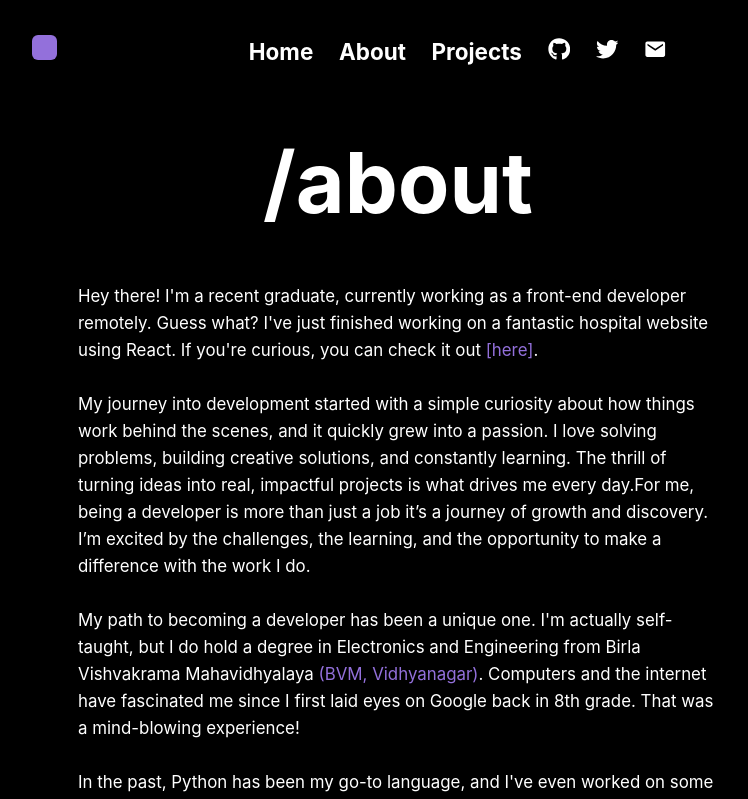
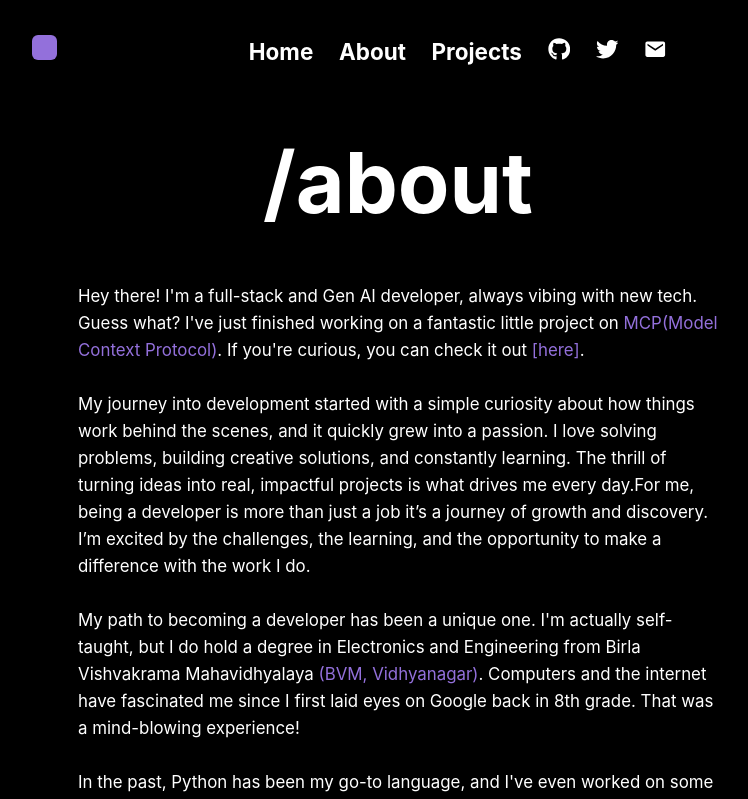
Before and after one commit to jainilshah007/Jainil-Portfolio, a React (Vite) app: page /about in a window 1280 px wide. Shown: the top 799 px of the page, without its empty margins (242-990 px from the left). Built offline with nearby package versions, Linux system fonts and the light colour scheme.

Commit message:
about updated

```diff
--- a/src/About.jsx
+++ b/src/About.jsx
@@ -15,7 +15,7 @@ const About = () => {
       </div>
       <div className="Main_content">
         <p>
-          Hey there! I'm a recent graduate, currently working as a front-end developer remotely. Guess what? I've just finished working on a fantastic hospital website using React. If you're curious, you can check it out <Link href="https://sudeepent.netlify.app/" target="_blank" rel="noopener noreferrer">[here]</Link>.<br/><br/>
+         Hey there! I'm a full-stack and Gen AI developer, always vibing with new tech. Guess what? I've just finished working on a fantastic little project on <Link>MCP(Model Context Protocol)</Link>. If you're curious, you can check it out <Link href="https://github.com/jainilshah007/mcp_memory_context/" target="_blank" rel="noopener noreferrer">[here]</Link>.<br/><br/>
           My journey into development started with a simple curiosity about how things work behind the scenes, and it quickly grew into a passion. I love solving problems, building creative solutions, and constantly learning. The thrill of turning ideas into real, impactful projects is what drives me every day.For me, being a developer is more than just a job it’s a journey of growth and discovery. I’m excited by the challenges, the learning, and the opportunity to make a difference with the work I do.<br/><br/>
           My path to becoming a developer has been a unique one. I'm actually self-taught, but I do hold a degree in Electronics and Engineering from Birla Vishvakrama Mahavidhyalaya <Link href="https://www.bvmengineering.ac.in/" target="_blank" rel="noopener noreferrer">(BVM, Vidhyanagar)</Link>. Computers and the internet have fascinated me since I first laid eyes on Google back in 8th grade. That was a mind-blowing experience!<br/><br/>
           In the past, Python has been my go-to language, and I've even worked on some exciting projects in the realm of <Link href="https://github.com/jainilshah007" target="_blank" rel="noopener noreferrer">Data science</Link>. By the way, I also had the honor of being a Lead in my college's <Link href="https://example.com" target="_blank" rel="noopener noreferrer">Technical Club</Link>, which allowed me to sharpen my leadership skills.<br/><br/>
@@ -30,7 +30,7 @@ const About = () => {
           <Link href="https://open.spotify.com/user/31owygju4vhxswzvsgqbjbsce5wq?si=iPcuPG3VSWG27kSXTA9kiw&utm_source=copy-link" target="_blank" rel="noopener noreferre"><FaSpotify /></Link>
         </div>
         <div className="resume">
-          If you're interested, you can take a look at my <Link href="https://drive.google.com/file/d/1GYVd9ai2-wyxEJFhfDmXT2_-BzTljZpC/view?usp=drive_link" target="_blank" rel="noopener noreferrer">[resume]</Link> — and if you're still intrigued, thanks! You can reach out to me at Jainil.
+          If you're interested, you can take a look at my <Link href="https://drive.google.com/file/d/1IJPBl6-DT7hg25Of6jCF4xLs4SwpxMw1/view?usp=drive_link" target="_blank" rel="noopener noreferrer">[resume]</Link> — and if you're still intrigued, thanks! You can reach out to me at jainilcrshah@gmail.com.
         </div>
       </div>
     </Wrapper>
```
